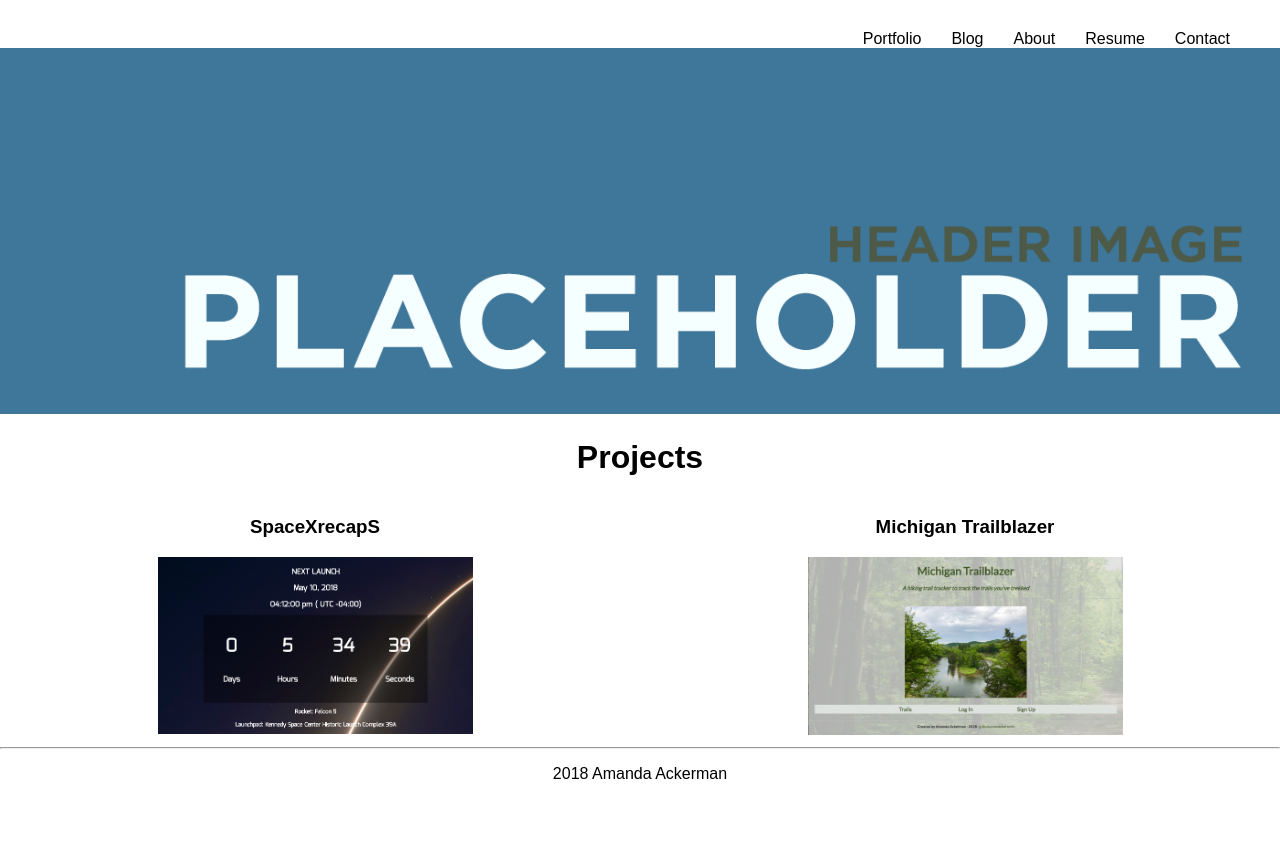
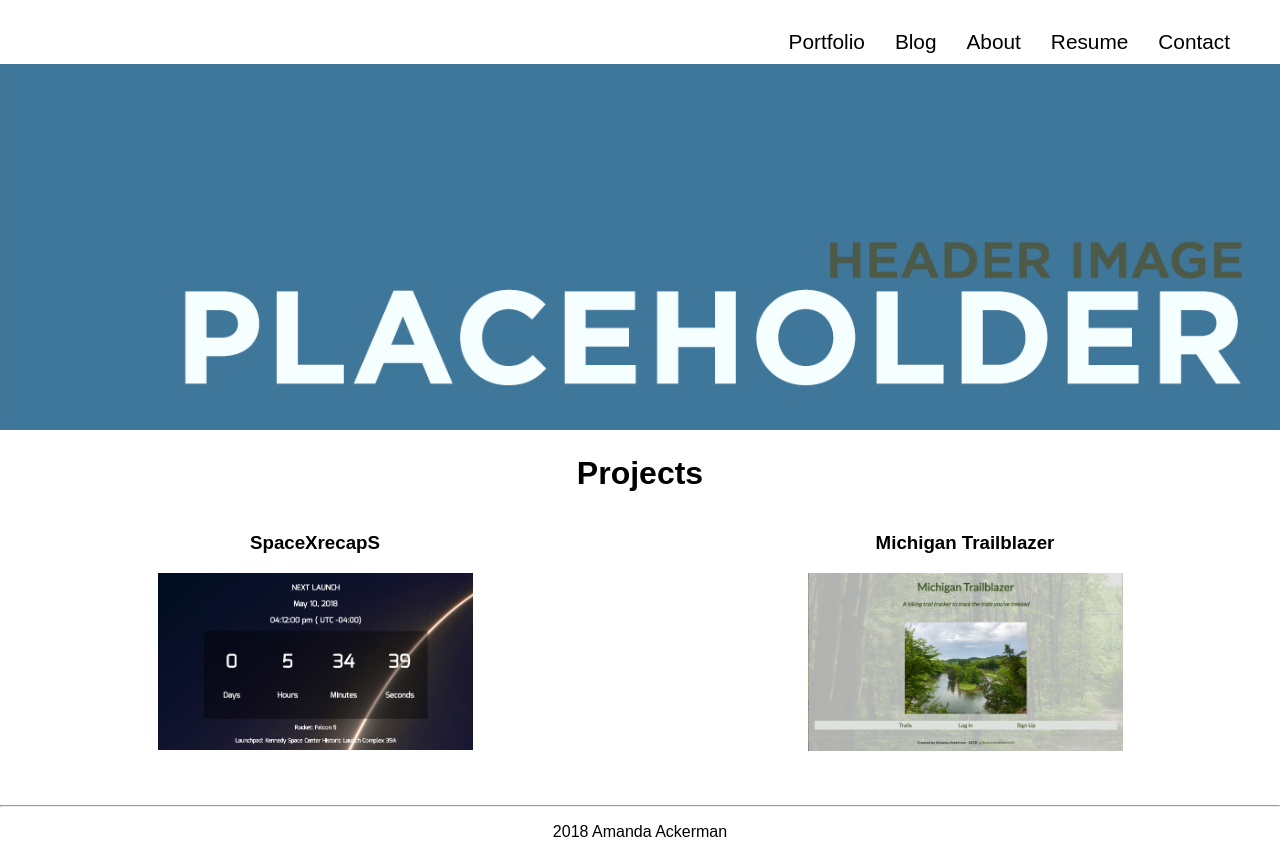
Before and after one commit to ackerm44/personal-site, a React (Create React App) app: page / in a window 1280 px wide. Before the commit the page ends 800 px from the top, so only its background shows below. Built offline with nearby package versions, Linux system fonts and the light colour scheme; what buttercms would draw is missing.

Commit message:
Moved portfolio to components, styling

```diff
--- a/src/App.js
+++ b/src/App.js
@@ -1,6 +1,6 @@
 import React, { Component } from 'react';
 import { BrowserRouter as Router, Route, Link } from 'react-router-dom';
-import Portfolio from './containers/portfolio/portfolio';
+import Portfolio from './components/portfolio/portfolio';
 import BlogIndex from './containers/blogIndex';
 import BlogShow from './components/blogShow/blogShow'
 import Resume from './containers/resume';
--- a/src/components/blogPreview/blogPreview.css
+++ b/src/components/blogPreview/blogPreview.css
@@ -8,4 +8,5 @@
 .blogPreviewContent img {
   width: 100%;
   height: 200px;
+  overflow: hidden;
 }
--- a/src/components/navBar/navBar.css
+++ b/src/components/navBar/navBar.css
@@ -1,12 +1,11 @@
 .navBar {
   padding-right: 20px;
+  padding-bottom: 10px;
   text-align: right;
   margin-left: 20px;
 }
 
 .navBar a {
-  text-decoration: none;
-  color: black;
   padding-right: 30px;
-
+  font-size: 130%;
 }
--- a/src/containers/portfolio/portfolio.css
+++ b/src/components/portfolio/portfolio.css
@@ -2,6 +2,7 @@
   display: grid;
   grid-template-columns: repeat(2, 1fr);
   grid-column-gap: 20px;
+  margin-bottom: 50px;
 }
 
 .project {
```
Also changed, not shown: src/components/portfolio/portfolio.js (renamed from src/containers/portfolio/portfolio.js).
